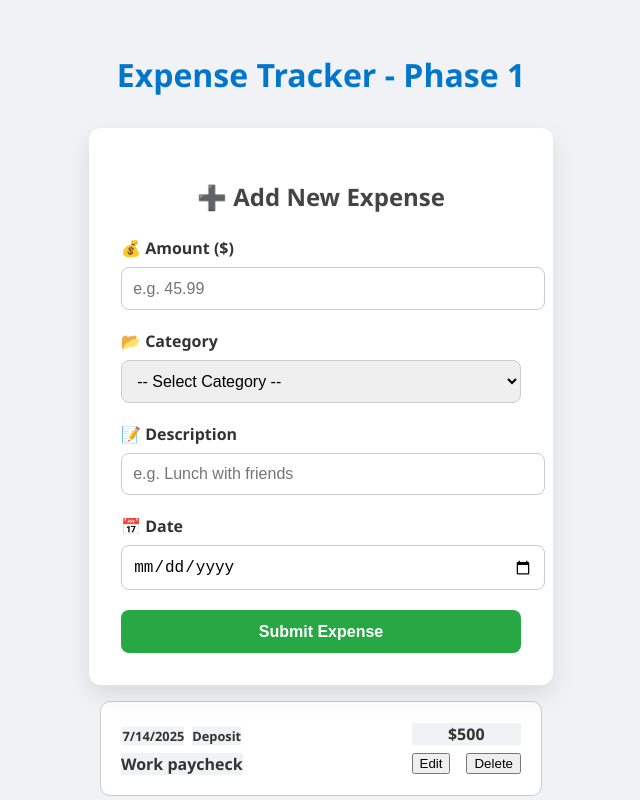
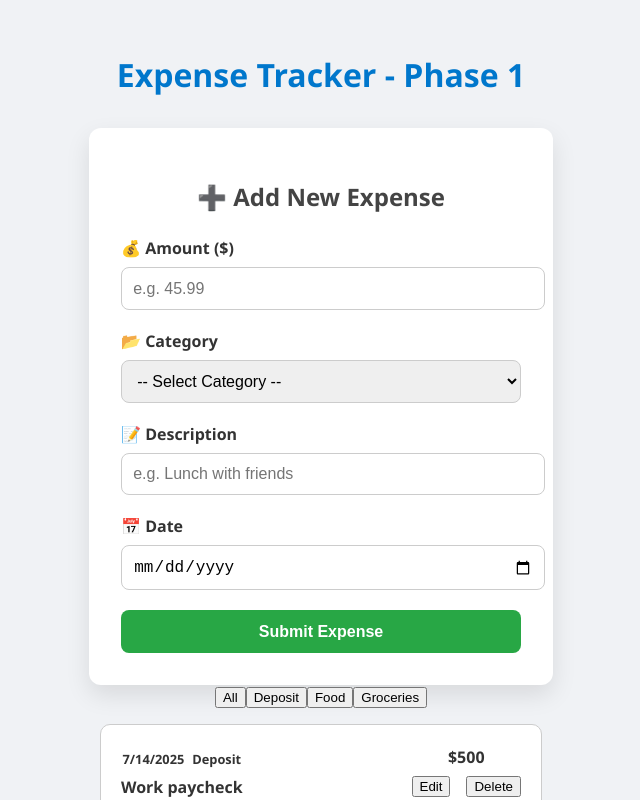
Before and after one commit to avnishsinha/Expense-Tracker-, a React (Create React App) app: page / in a window 1280 px wide. Shown: the top 800 px of the page, without its empty margins (319-959 px from the left). Built offline with nearby package versions, Linux system fonts and the light colour scheme.

Commit message:
finish filter

```diff
--- a/src/expenseCard.css
+++ b/src/expenseCard.css
@@ -42,7 +42,6 @@
 p {
   margin: 0;
   font-family: 'Segoe UI', Tahoma, Geneva, Verdana, sans-serif;
-  background: #f0f2f5;
   color: #333;
   font-weight: 600;
 }
--- a/src/expenseCard.js
+++ b/src/expenseCard.js
@@ -1,20 +1,13 @@
 import TestData from './testData';
+import { useState } from 'react';
 import './expenseCard.css';
-
-/*
-  const [amount, setAmount] = useState('');
-  const [category, setCategory] = useState('');
-  const [description, setDescription] = useState('');
-  const [date, setDate] = useState('');
-*/
-
 
 function ExpenseCard({ amount, category, description, date }) {
   return (
     <div className="expenseCard">
       <div className="left">
         <div className="top">
-          <p>{date.toLocaleDateString()}</p>
+          <p>{new Date(date).toLocaleDateString()}</p>
           <p>{category}</p>
         </div>
         <p>{description}</p>
@@ -31,9 +24,31 @@ function ExpenseCard({ amount, category, description, date }) {
 }
 
 function ExpenseList() {
+  const [selectedCategory, setSelectedCategory] = useState('All');
+
+  const categories = ['All', ...new Set(TestData.map(item => item.category))];
+
+  const filteredData =
+    selectedCategory === 'All'
+      ? TestData
+      : TestData.filter(item => item.category === selectedCategory);
+
   return (
+    <div>
+      <div className="filter">
+        {categories.map(cat => (
+          <button
+            key={cat}
+            onClick={() => setSelectedCategory(cat)}
+            className={selectedCategory === cat ? 'active' : ''}
+          >
+            {cat}
+          </button>
+        ))}
+      </div>
+
       <dl>
-      {TestData.map(({ id, amount, category, date, description }) => (
+        {filteredData.map(({ id, amount, category, date, description }) => (
           <ExpenseCard
             key={id}
             amount={amount}
@@ -43,6 +58,7 @@ function ExpenseList() {
           />
         ))}
       </dl>
+    </div>
   );
 }
 
```
Lines whose indentation alone changed are shown as unchanged.
